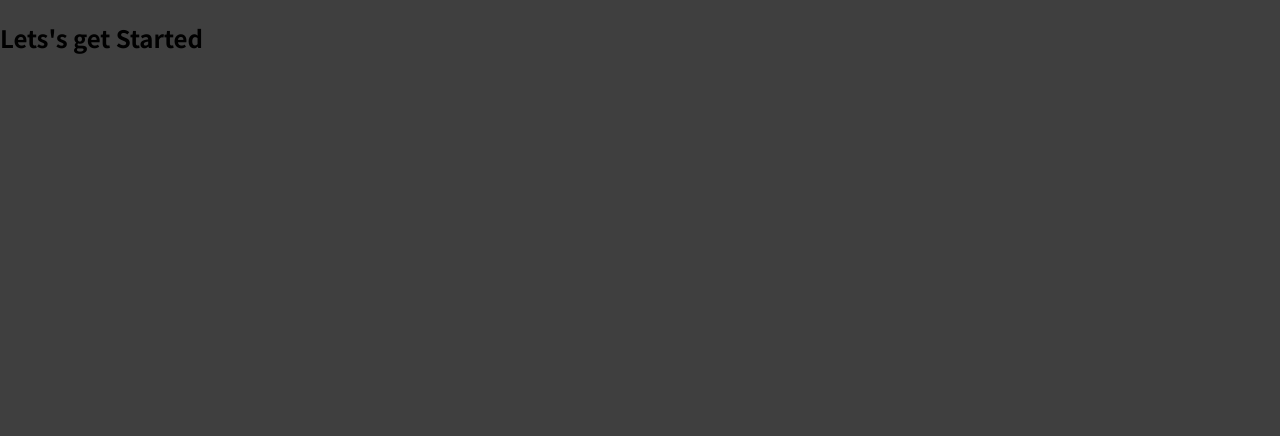
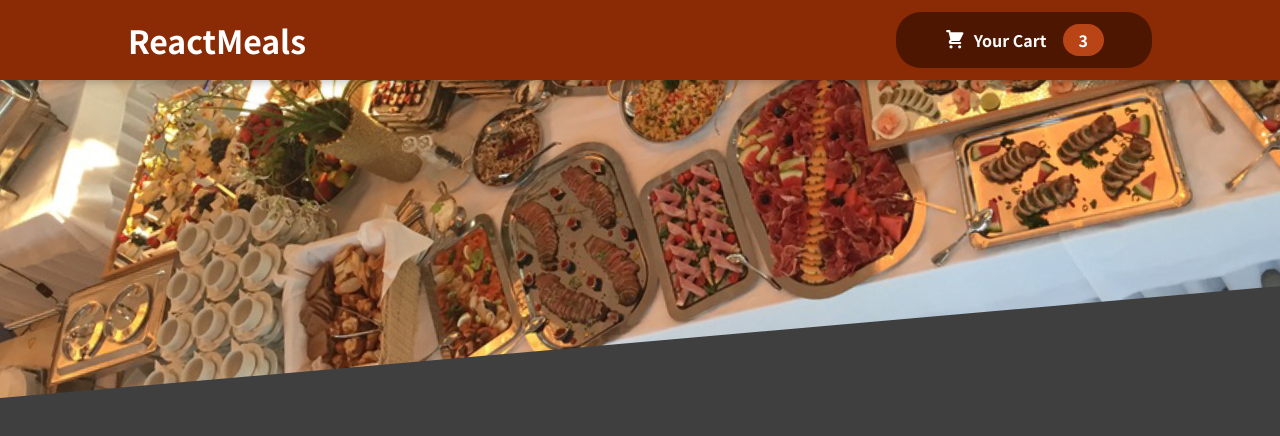
Before and after one commit to pintukumar1/food-order-app, a React (Create React App) app: page / in a window 1280 px wide. Shown: the top 436 px of the page. Built offline with nearby package versions, Linux system fonts and the light colour scheme.

Commit message:
Cart Button Added

```diff
--- a/src/App.js
+++ b/src/App.js
@@ -1,8 +1,11 @@
+import React, { Fragment } from 'react'
+import Header from './components/Layout/Header';
+
 function App() {
   return (
-    <div>
-      <h2>Lets's get Started</h2>
-    </div>
+    <Fragment>
+      <Header />
+    </Fragment>
   );
 }
 
--- /dev/null
+++ b/src/components/Cart/CartIcon.js
@@ -0,0 +1,13 @@
+const CartIcon = () => {
+    return (
+      <svg
+        xmlns='http://www.w3.org/2000/svg'
+        viewBox='0 0 20 20'
+        fill='currentColor'
+      >
+        <path d='M3 1a1 1 0 000 2h1.22l.305 1.222a.997.997 0 00.01.042l1.358 5.43-.893.892C3.74 11.846 4.632 14 6.414 14H15a1 1 0 000-2H6.414l1-1H14a1 1 0 00.894-.553l3-6A1 1 0 0017 3H6.28l-.31-1.243A1 1 0 005 1H3zM16 16.5a1.5 1.5 0 11-3 0 1.5 1.5 0 013 0zM6.5 18a1.5 1.5 0 100-3 1.5 1.5 0 000 3z' />
+      </svg>
+    );
+  };
+
+  export default CartIcon;
--- a/src/components/Layout/Header.js
+++ b/src/components/Layout/Header.js
@@ -0,0 +1,20 @@
+import React, { Fragment } from "react"
+import ReactMealsImg from '../../assets/meals.jpg'
+import classes from './Header.module.css'
+import HeaderCartButton from "./HeaderCartButton"
+
+const Header = props => {
+    return (
+        <Fragment>
+            <header className={classes.header}>
+                <h1>ReactMeals</h1>
+                <HeaderCartButton />
+            </header>
+            <div className={classes['main-image']}>
+                <img src={ReactMealsImg} alt="A table full of delicious food" />
+            </div>
+        </Fragment>
+    )
+}
+
+export default Header
--- a/src/components/Layout/Header.module.css
+++ b/src/components/Layout/Header.module.css
@@ -26,4 +26,5 @@
     height: 100%;
     object-fit: cover;
     transform: rotateZ(-5deg) translateY(-4rem) translateX(-1rem);
+
   }
--- /dev/null
+++ b/src/components/Layout/HeaderCartButton.js
@@ -0,0 +1,16 @@
+import CartIcon from "../Cart/CartIcon"
+import classes from './HeaderCartButton.module.css'
+
+const HeaderCartButton = props => {
+    return (
+        <button className={classes.button}>
+            <span className={classes.icon}>
+                <CartIcon />
+            </span>
+            <span>Your Cart</span>
+            <span className={classes.badge}>3</span>
+        </button>
+    )
+}
+
+export default HeaderCartButton
--- /dev/null
+++ b/src/components/Layout/HeaderCartButton.module.css
@@ -0,0 +1,59 @@
+.button {
+    cursor: pointer;
+    font: inherit;
+    border: none;
+    background-color: #4d1601;
+    color: white;
+    padding: 0.75rem 3rem;
+    display: flex;
+    justify-content: space-around;
+    align-items: center;
+    border-radius: 25px;
+    font-weight: bold;
+  }
+
+  .button:hover,
+  .button:active {
+    background-color: #2c0d00;
+  }
+
+  .icon {
+    width: 1.35rem;
+    height: 1.35rem;
+    margin-right: 0.5rem;
+  }
+
+  .badge {
+    background-color: #b94517;
+    padding: 0.25rem 1rem;
+    border-radius: 25px;
+    margin-left: 1rem;
+    font-weight: bold;
+  }
+
+  .button:hover .badge,
+  .button:active .badge {
+    background-color: #92320c;
+  }
+
+  .bump {
+    animation: bump 300ms ease-out;
+  }
+
+  @keyframes bump {
+    0% {
+      transform: scale(1);
+    }
+    10% {
+      transform: scale(0.9);
+    }
+    30% {
+      transform: scale(1.1);
+    }
+    50% {
+      transform: scale(1.15);
+    }
+    100% {
+      transform: scale(1);
+    }
+  }
```
Also changed, not shown: src/assets/meals.jpg (added).
